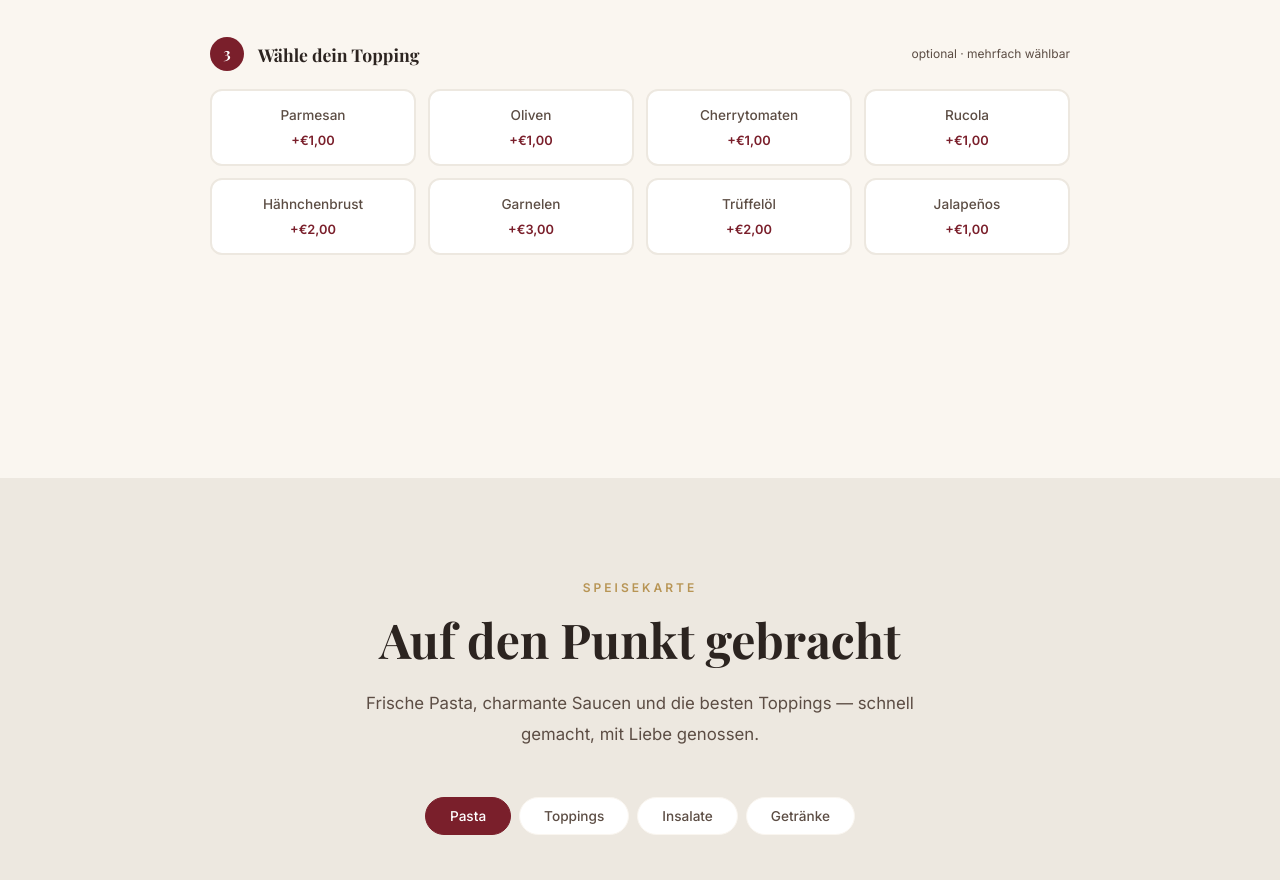
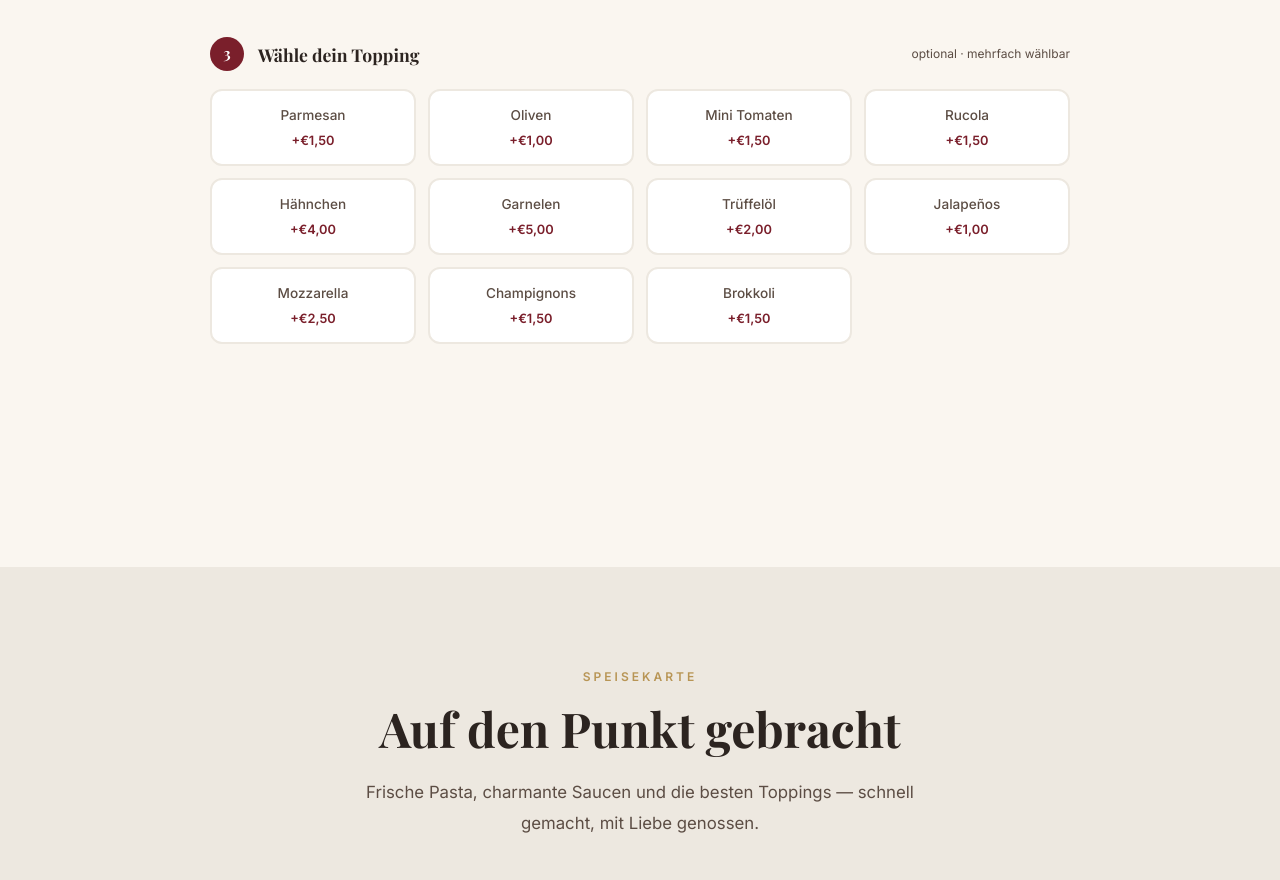
Before and after one commit to Physik09/viva-la-pasta, a plain HTML site: page index.html in a window 1280 px wide. Shown: the part 2155-3035 px from the top of the page. Drawn offline with nearby package versions, Linux system fonts and the light colour scheme; a web font is replaced by a local one.

Commit message:
Update pasta topping prices to match Lieferando menu

```diff
--- a/index.html
+++ b/index.html
@@ -2496,14 +2496,17 @@
         { title: 'Cremige Cheddar-Sahnesauce', price: 11, desc: 'Cremige Sahnesauce mit würzigem Cheddar und feinem Parmesan, verfeinert mit Butter und milden Gewürzen', tags: [['vegetarian', 'Vegetarisch']] }
       ],
       toppings: [
-        { title: 'Parmesan', price: 1, desc: 'Frisch geriebener Parmigiano Reggiano — das i-Tüpfelchen.', tags: [] },
+        { title: 'Parmesan', price: 1.5, desc: 'Frisch geriebener Parmigiano Reggiano — das i-Tüpfelchen.', tags: [] },
         { title: 'Oliven', price: 1, desc: 'Schwarze Kalamata-Oliven, mild und fruchtig.', tags: [['vegetarian', 'Vegetarisch']] },
-        { title: 'Cherrytomaten', price: 1, desc: 'Halbierte, frische Cherrytomaten — süß und aromatisch.', tags: [['vegetarian', 'Vegetarisch']] },
-        { title: 'Rucola', price: 1, desc: 'Frische Rucola-Blätter — peppig und leicht bitter.', tags: [['vegetarian', 'Vegetarisch']] },
-        { title: 'Hähnchenbrust', price: 2, desc: 'Gegrillte Hähnchenbrust, zart und würzig marinier.', tags: [] },
-        { title: 'Garnelen', price: 3, desc: 'Königsgarnelen, kurz angeröstet mit Knoblauch und Kräutern.', tags: [] },
+        { title: 'Mini Tomaten', price: 1.5, desc: 'Halbierte, frische Mini-Tomaten — süß und aromatisch.', tags: [['vegetarian', 'Vegetarisch']] },
+        { title: 'Rucola', price: 1.5, desc: 'Frische Rucola-Blätter — peppig und leicht bitter.', tags: [['vegetarian', 'Vegetarisch']] },
+        { title: 'Hähnchen', price: 4, desc: 'Gegrillte Hähnchenbrust, zart und würzig marinier.', tags: [] },
+        { title: 'Garnelen', price: 5, desc: 'Königsgarnelen, kurz angeröstet mit Knoblauch und Kräutern.', tags: [] },
         { title: 'Trüffelöl', price: 2, desc: 'Echten Schwarzen Trüffel aus Umbrien — intensiv und unvergleichlich.', tags: [['extra', 'Premium']] },
-        { title: 'Jalapeños', price: 1, desc: 'Eingelegte Jalapeño-Scheiben — für die Kick-Liebhaber.', tags: [['spicy', 'Scharf']] }
+        { title: 'Jalapeños', price: 1, desc: 'Eingelegte Jalapeño-Scheiben — für die Kick-Liebhaber.', tags: [['spicy', 'Scharf']] },
+        { title: 'Mozzarella', price: 2.5, desc: 'Frische Mozzarella — mild und cremig.', tags: [['vegetarian', 'Vegetarisch']] },
+        { title: 'Champignons', price: 1.5, desc: 'Frische Champignons — erdig und aromatisch.', tags: [['vegetarian', 'Vegetarisch']] },
+        { title: 'Brokkoli', price: 1.5, desc: 'Frischer Brokkoli — knackig und voller Vitamine.', tags: [['vegetarian', 'Vegetarisch']] }
       ],
       insalate: [
         { title: 'Insalata Mista', price: 5, desc: 'Gemischter Salat mit knackigem Eisbergsalat, Gurke, Tomate und Dressing nach Wahl.', tags: [['vegetarian', 'Vegetarisch']] },
```
